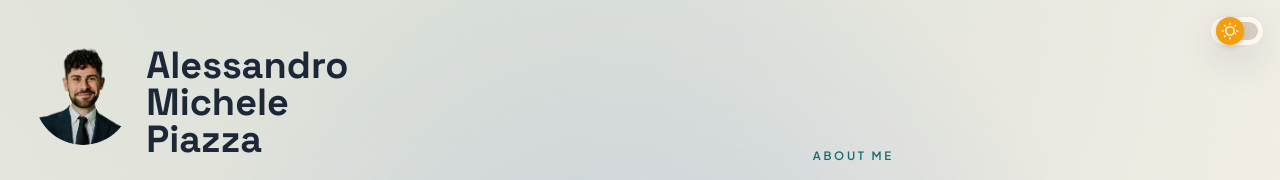
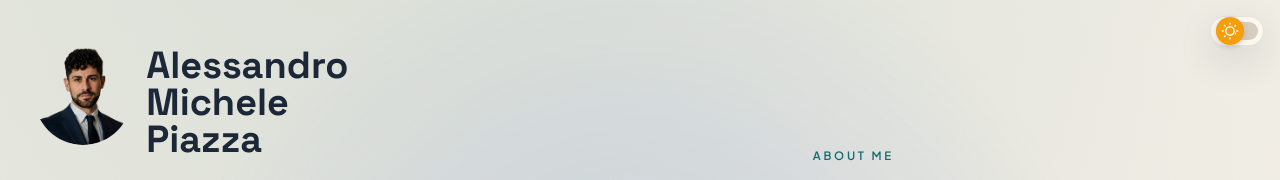
Before and after one commit to Alessandro-Michele-Piazza/Alessandro-Michele-Piazza.github.io, a React (Vite) app: page / in a window 1280 px wide. Shown: the top 180 px of the page. Built offline with nearby package versions, Linux system fonts and the light colour scheme.

Commit message:
aggiornata foto nella navbar

```diff
--- a/src/components/Navbar.jsx
+++ b/src/components/Navbar.jsx
@@ -27,7 +27,7 @@ function NavigationSections({ onNavigate, animated = false }) {
       <div className="navbar__intro" {...introAnimationProps}>
         <div className="d-flex gap-3">
           <img
-            src="./foto_mia_4.webp"
+            src="./foto_mia_5.webp"
             alt="Foto di Alessandro Michele Piazza"
             className="img-profilo"
           />
```
Also changed, not shown: public/foto_mia_3.webp (deleted), public/foto_mia_5.webp (added).
